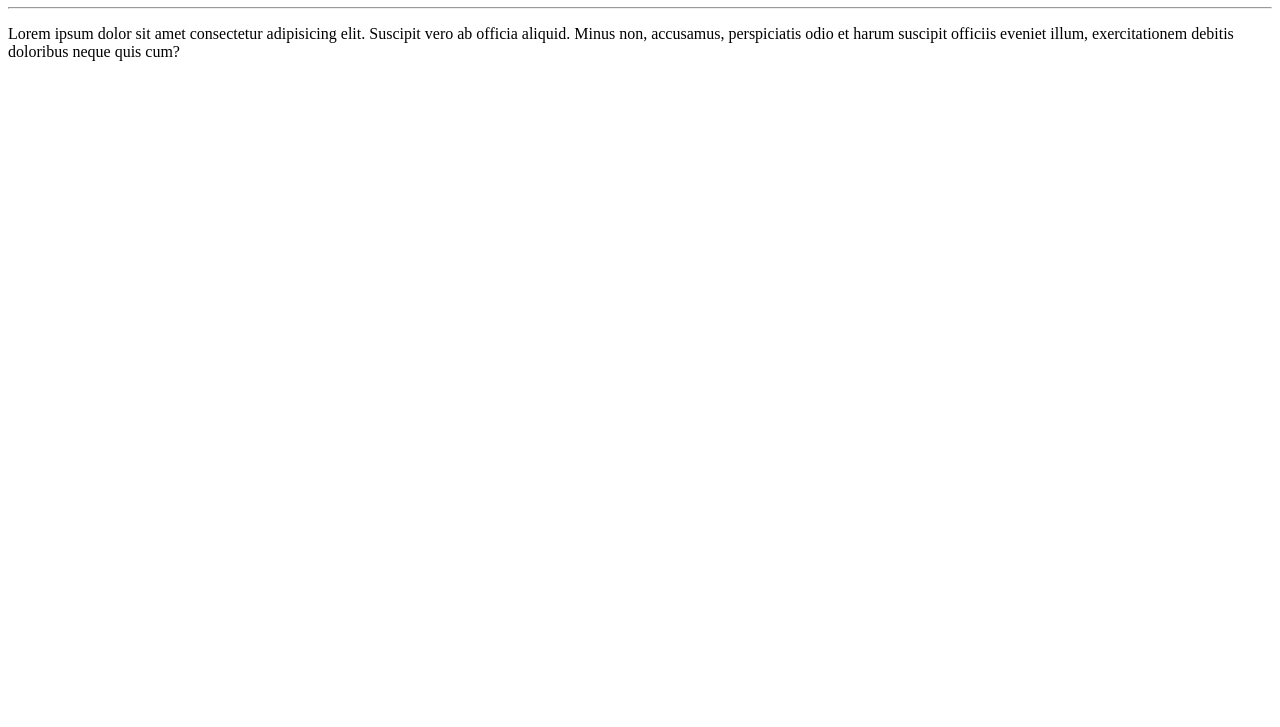
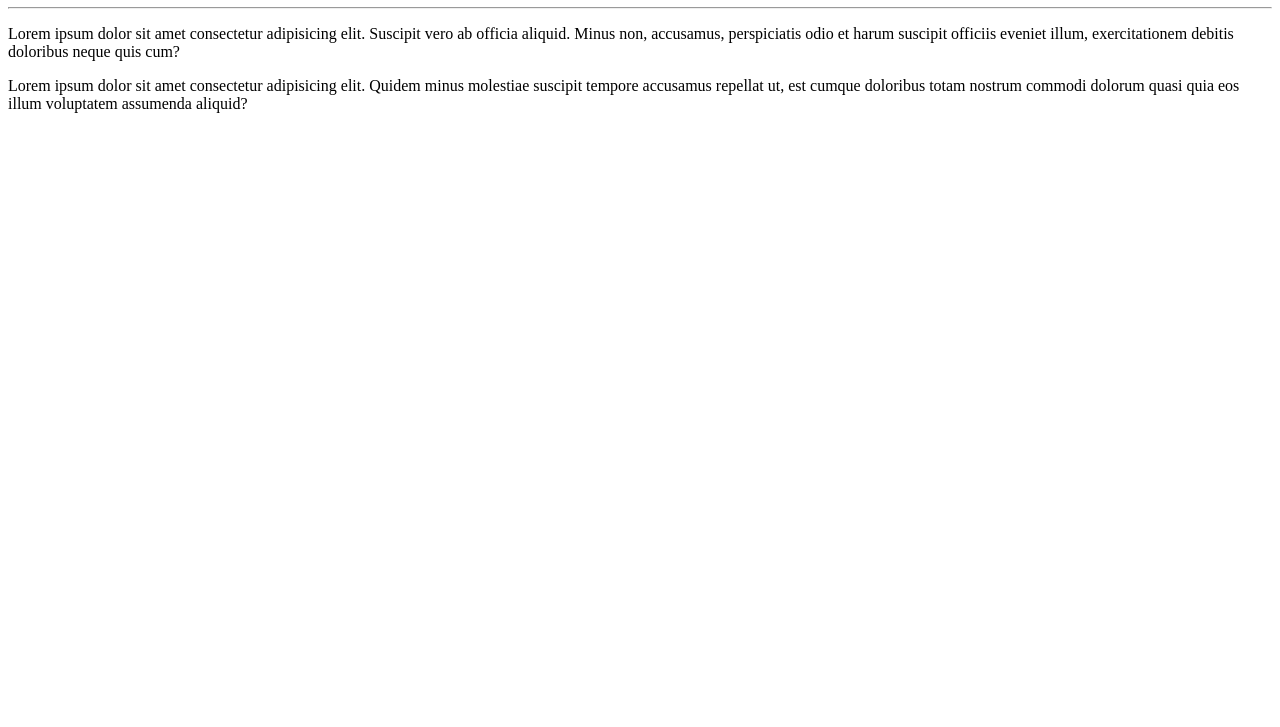
Before and after one commit to lucianoadm/Ola-Mundo, a plain HTML site: page Site-exemplo/index.html in a window 1280 px wide. Shown: the part 73-800 px from the top of the page. Drawn offline with Linux system fonts and the light colour scheme.

Commit message:
adicionaei parágrafo

```diff
--- a/Site-exemplo/index.html
+++ b/Site-exemplo/index.html
@@ -10,5 +10,6 @@
   <h1>Olá, Mundo!</h1>
   <hr>
   <p>Lorem ipsum dolor sit amet consectetur adipisicing elit. Suscipit vero ab officia aliquid. Minus non, accusamus, perspiciatis odio et harum suscipit officiis eveniet illum, exercitationem debitis doloribus neque quis cum?</p>
+  <p>Lorem ipsum dolor sit amet consectetur adipisicing elit. Quidem minus molestiae suscipit tempore accusamus repellat ut, est cumque doloribus totam nostrum commodi dolorum quasi quia eos illum voluptatem assumenda aliquid?</p>
 </body>
 </html>
```
